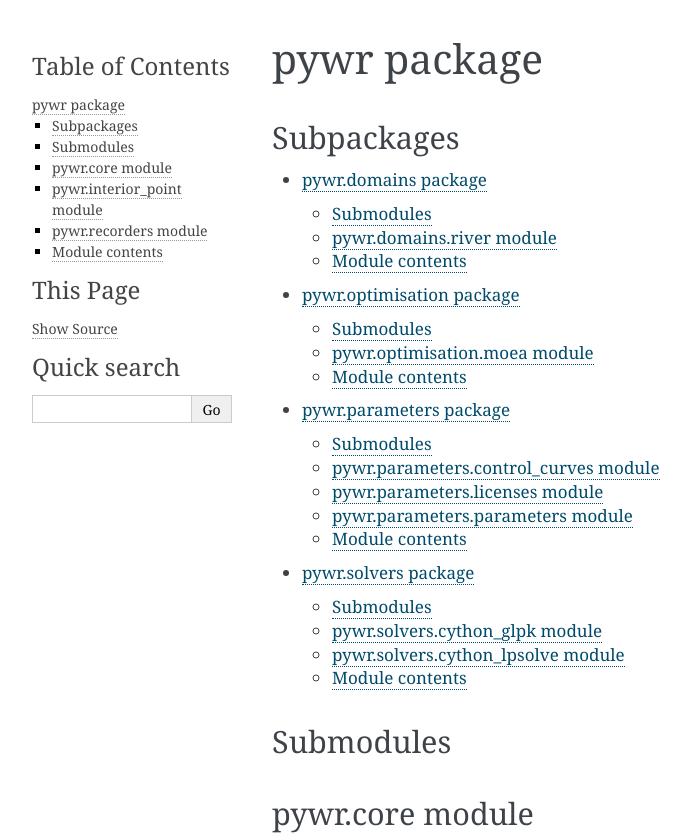
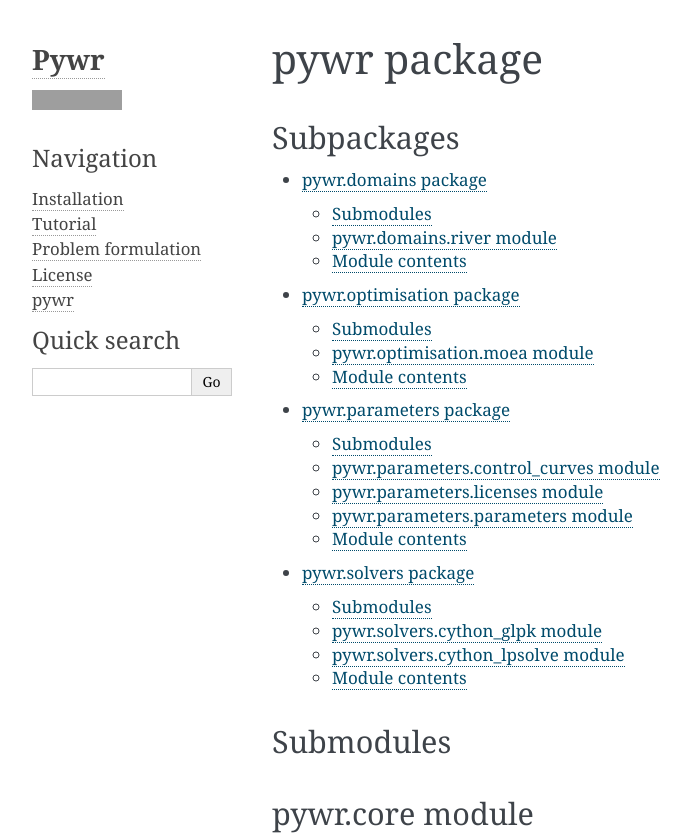
Before and after one commit to pywr/pywr, a Sphinx documentation site: the page built from docs/source/api/pywr.rst, in a window 1280 px wide, cut to the strip 0-840 px from the top of the page. Shown: the whole strip, without its empty margins (148-838 px from the left). Built offline with Sphinx 7.4.7, drawn with Linux system fonts in a browser that asks for light colours; some of the changed text lies outside the part shown; grey boxes are pictures that could not be loaded.

Commit message:
Updated docs with alabaster sidebars and github information.

```diff
--- a/docs/source/api/pywr.rst
+++ b/docs/source/api/pywr.rst
@@ -22,14 +22,6 @@ pywr.core module
     :undoc-members:
     :show-inheritance:
 
-pywr.interior_point module
---------------------------
-
-.. automodule:: pywr.interior_point
-    :members:
-    :undoc-members:
-    :show-inheritance:
-
 pywr.recorders module
 ---------------------
 
--- a/docs/source/conf.py
+++ b/docs/source/conf.py
@@ -16,6 +16,7 @@
 import sys
 import os
 import shlex
+import alabaster
 
 # If extensions (or modules to document with autodoc) are in another directory,
 # add these directories to sys.path here. If the directory is relative to the
@@ -33,6 +34,7 @@ import shlex
 extensions = [
     'sphinx.ext.autodoc',
     'sphinx.ext.mathjax',
+    'alabaster',
 ]
 
 # Add any paths that contain templates here, relative to this directory.
@@ -117,10 +119,13 @@ html_theme = 'alabaster'
 # Theme options are theme-specific and customize the look and feel of a theme
 # further.  For a list of options available for each theme, see the
 # documentation.
-#html_theme_options = {}
+html_theme_options = {
+    'github_user': 'pywr',
+    'github_repo': 'pywr',
+}
 
 # Add any paths that contain custom themes here, relative to this directory.
-#html_theme_path = []
+html_theme_path = [alabaster.get_path()]
 
 # The name for this set of Sphinx documents.  If None, it defaults to
 # "<project> v<release> documentation".
@@ -157,7 +162,15 @@ html_static_path = ['_static']
 #html_use_smartypants = True
 
 # Custom sidebar templates, maps document names to template names.
-#html_sidebars = {}
+html_sidebars = {
+    '**': [
+        'about.html',
+        'navigation.html',
+        'relations.html',
+        'searchbox.html',
+        'donate.html',
+    ]
+}
 
 # Additional templates that should be rendered to pages, maps page names to
 # template names.
--- a/docs/source/index.rst
+++ b/docs/source/index.rst
@@ -1,9 +1,11 @@
 Welcome to Pywr's documentation!
 ================================
 
-Pywr is a conjunctive use water resource model written in Python.
+Pywr is a generalised network resource allocation model written in Python. It intends to be fast, free and extenable.
 
-It aims to be fast, free, and extendable.
+
+
+
 
 Contents:
 
```
